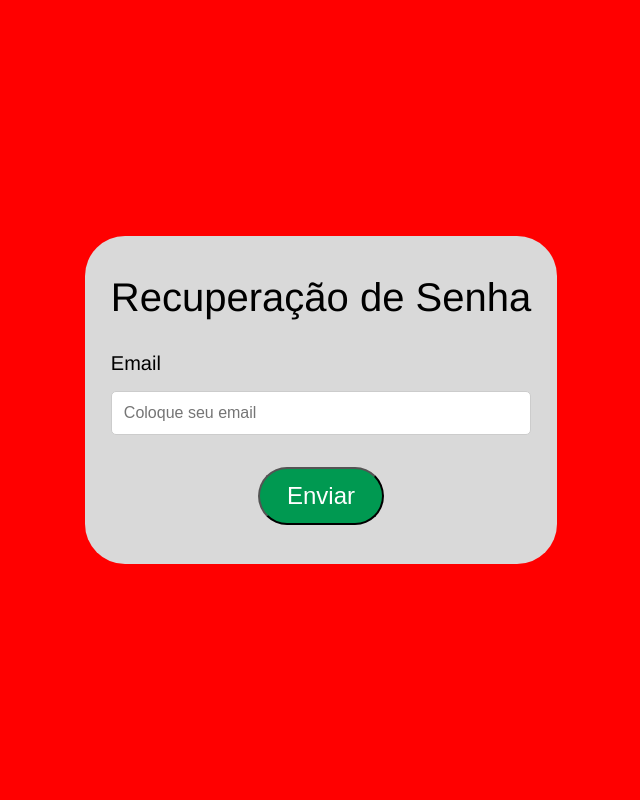
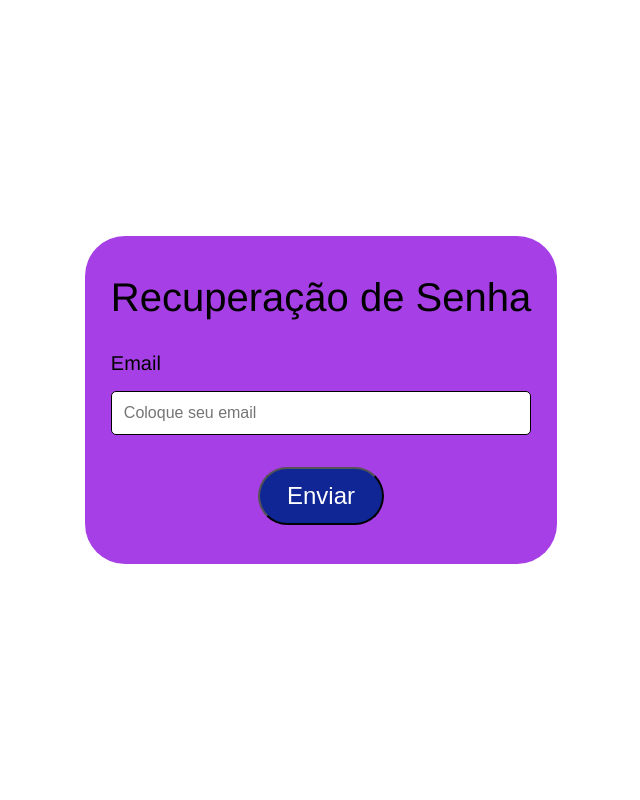
Before and after one commit to GRPeres/AEstudante, a Flask app: template templates/recuperacaosenha.html in a window 1280 px wide. Shown: the whole page, without its empty margins (319-959 px from the left). Run offline with Flask 3, Linux system fonts and the light colour scheme; the template is opened without the code that fills it, so the values that code supplies are empty.

Commit message:
Update recuperacaosenha.css

```diff
--- a/static/css/recuperacaosenha.css
+++ b/static/css/recuperacaosenha.css
@@ -19,7 +19,7 @@ html {
   justify-content: center;
   align-items: center;
   height: 100vh;
-  background-color: #ff0000;
+  background-color: #ffffff;
 }
 
 .recuperacao-senha-enviar,
@@ -29,9 +29,13 @@ html {
   align-items: center;
   gap: 4vh;
   padding: 3% 2%;
-  background-color: #d9d9d9;
+  background-color: #a640e6;
   border-radius: 40px;
   text-align: center;
+}
+
+.recuperacao-senha-voltar {
+  background-color: #ffffff;
 }
 
 .Introducao {
@@ -55,22 +59,18 @@ html {
 .campo {
   width: 100%;
   padding: 12px;
-  background-color: #fff;
+  background-color: #ffffff;
   border-radius: 5px;
-  border: 1px solid #ccc;
+  border: 1px solid #000000;
   font-size: 16px;
 }
 
 .botao-enviar {
   padding: 1em 2em;
-  background-color: #009951;
-  border-radius: 50px;
+  background-color: #102694;
+  border-radius: 3em;
   cursor: pointer;
   transition: background-color 0.3s ease;
-}
-
-.botao-enviar:hover {
-  background-color: #007a3b;
 }
 
 .botao-enviar-texto {
@@ -90,14 +90,10 @@ html {
 .botao-voltar {
   width: 100%;
   padding: 1.5em;
-  background-color: #006baa;
+  background-color: #102694;
   border-radius: 50px;
   cursor: pointer;
   transition: background-color 0.3s ease;
-}
-
-.botao-voltar:hover {
-  background-color: #004d82;
 }
 
 .botao-voltar-texto {
```
